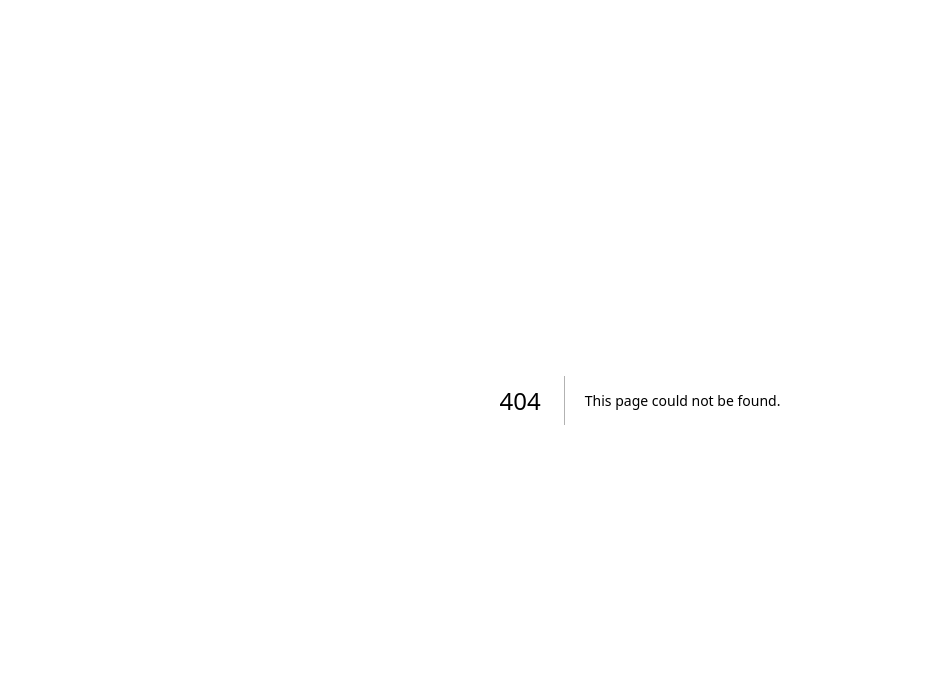
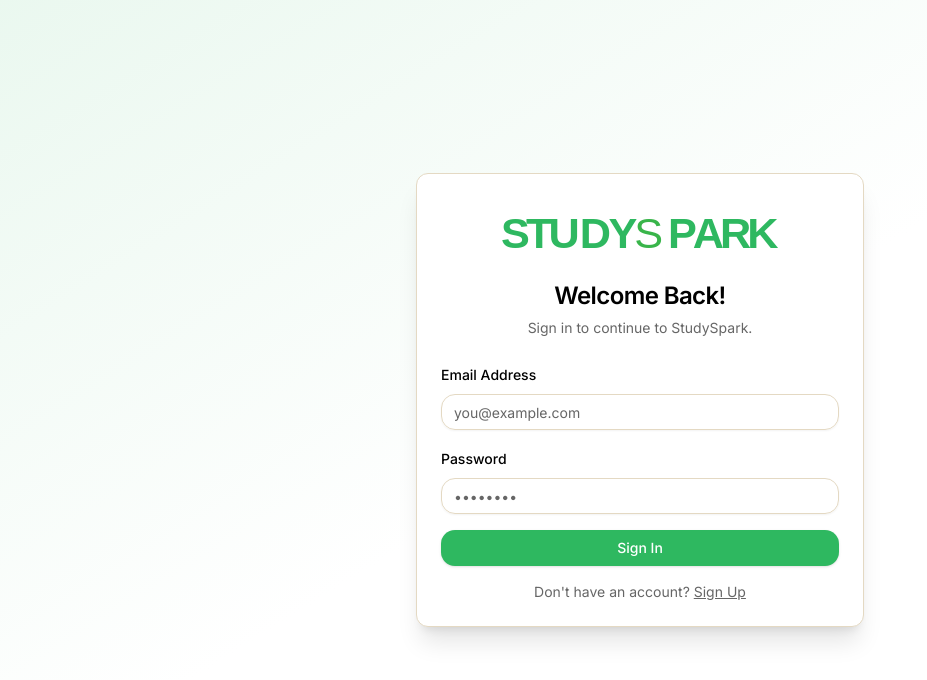
Before and after one commit to UnablePath/MemoSpark, a Next.js app: page /login in a window 1280 px wide. Before the commit this address had no page. Shown: the top 680 px of the page, without its empty margins (0-927 px from the left). Built offline with nearby package versions, Linux system fonts and the light colour scheme.

Commit message:
ples work

```diff
--- a/src/app/ClientBody.tsx
+++ b/src/app/ClientBody.tsx
@@ -1,6 +1,6 @@
 "use client";
 
-import { useEffect } from 'react';
+import { useEffect, useState } from 'react';
 import { useUser } from '@/lib/user-context';
 import { useRouter, usePathname } from 'next/navigation';
 import { Toaster } from "@/components/ui/sonner";
@@ -9,50 +9,67 @@
   children: React.ReactNode;
 }
 
+const PUBLIC_PATHS = ['/login', '/signup'];
+
 export default function ClientBody({ children }: ClientBodyProps) {
   const { profile, isProfileLoaded } = useUser();
   const router = useRouter();
   const pathname = usePathname();
+  const [isAuthenticated, setIsAuthenticated] = useState<boolean | null>(null);
 
   useEffect(() => {
-    if (!isProfileLoaded) {
-      return; // Wait until the profile is loaded
+    const authStatus = localStorage.getItem('isAuthenticated') === 'true';
+    setIsAuthenticated(authStatus);
+  }, []);
+
+  useEffect(() => {
+    if (isAuthenticated === null || !isProfileLoaded) {
+      return;
     }
 
+    const isPublicPath = PUBLIC_PATHS.includes(pathname);
     const needsOnboarding = !profile.name;
     const isOnboardingPage = pathname === '/onboarding';
 
-    // TODO: Add authentication check here later
-    // const isAuthenticated = checkAuthStatus(); // Placeholder
-    // if (!isAuthenticated && pathname !== '/login') {
-    //   router.replace('/login');
-    //   return;
-    // }
+    if (!isAuthenticated && !isPublicPath) {
+      router.replace('/login');
+      return;
+    }
 
-    if (needsOnboarding && !isOnboardingPage) {
-      // If profile name is missing and we are NOT on the onboarding page, redirect there
-      router.replace('/onboarding');
-    } else if (!needsOnboarding && isOnboardingPage) {
-      // If profile name EXISTS and we ARE on the onboarding page, redirect away
-      router.replace('/dashboard');
+    if (isAuthenticated) {
+      if (needsOnboarding && !isOnboardingPage && !isPublicPath) {
+        router.replace('/onboarding');
+      } else if (!needsOnboarding && isOnboardingPage) {
+        router.replace('/dashboard');
+      }
     }
-    // Otherwise, stay on the current page (e.g., dashboard, settings, etc.)
 
-  }, [isProfileLoaded, profile, pathname, router]);
+  }, [isAuthenticated, isProfileLoaded, profile, pathname, router]);
 
-  // Render children only if profile is loaded and onboarding status is resolved,
-  // or if on the onboarding page itself while needing onboarding.
-  const shouldRenderChildren = isProfileLoaded && (!profile.name || pathname !== '/onboarding');
+  const shouldRenderChildren = () => {
+    if (isAuthenticated === null || (!isProfileLoaded && isAuthenticated)) {
+      return false;
+    }
+    if (!isAuthenticated && PUBLIC_PATHS.includes(pathname)) {
+      return true;
+    }
+    if (isAuthenticated && !profile.name && pathname === '/onboarding') {
+      return true;
+    }
+    if (isAuthenticated && profile.name && !PUBLIC_PATHS.includes(pathname) && pathname !== '/onboarding') {
+      return true;
+    }
+    return false;
+  };
 
   return (
     <>
-      {/* Render children based on loading/onboarding state */}
-      {shouldRenderChildren ? children : (
+      {shouldRenderChildren() ? children : (
           <div className="flex items-center justify-center h-screen bg-background">
-              <p>Loading...</p> { /* Or a dedicated loading component */ }
+              <p>Loading...</p>
           </div>
       )}
-      <Toaster /> { /* Keep toaster accessible */}
+      <Toaster />
     </>
   );
 }
--- a/src/app/dashboard/page.tsx
+++ b/src/app/dashboard/page.tsx
@@ -1,7 +1,8 @@
 "use client";
 
 import { useRef } from "react";
-import Logo from "@/components/ui/logo";
+// import Logo from "@/components/ui/logo";
+import { StudySparkLogoSvg } from "@/components/ui/StudySparkLogoSvg";
 import ProfileHeader from "@/components/profile/ProfileHeader";
 import DashboardSwipeTabs from './DashboardSwipeTabs';
 import { useLocalStorage } from "@/hooks/useLocalStorage";
@@ -15,8 +16,8 @@
   return (
     <div ref={constraintsRef} className="flex flex-col h-screen bg-background relative overflow-hidden">
       <header className="p-4 border-b flex items-center justify-between flex-shrink-0 z-10 bg-background">
-        <div className="flex items-center">
-          <Logo size="md" />
+        <div className="flex items-center text-primary">
+          <StudySparkLogoSvg height={40} />
         </div>
         <ProfileHeader />
       </header>
--- /dev/null
+++ b/src/app/login/page.tsx
@@ -0,0 +1,110 @@
+'use client';
+
+import React, { useState, useEffect } from 'react';
+import { useRouter } from 'next/navigation';
+import { Input } from '@/components/ui/input';
+import { Button } from '@/components/ui/button';
+import { Card, CardContent, CardHeader, CardTitle, CardDescription } from '@/components/ui/card';
+import { Label } from '@/components/ui/label';
+import { StudySparkLogoSvg } from "@/components/ui/StudySparkLogoSvg";
+import Link from 'next/link';
+import type { UserProfile } from '@/lib/user-context'; // Import type for checking
+
+export default function LoginPage() {
+  const router = useRouter();
+  const [email, setEmail] = useState('');
+  const [password, setPassword] = useState('');
+  const [isLoading, setIsLoading] = useState(false);
+
+  // Prevent access if already authenticated (optional but good practice)
+  useEffect(() => {
+    const isAuthenticated = localStorage.getItem('isAuthenticated') === 'true';
+    if (isAuthenticated) {
+      router.replace('/dashboard'); // Or check onboarding status here too
+    }
+  }, [router]);
+
+  const handleLogin = () => {
+    setIsLoading(true);
+    // --- Simulate Login ---
+    // In a real app: validate inputs, send to backend, handle response
+    console.log('Simulating login for:', email);
+
+    // Simulate network delay
+    setTimeout(() => {
+      // On successful simulation:
+      localStorage.setItem('isAuthenticated', 'true');
+
+      // Check if onboarding is needed by looking at stored profile
+      const savedProfileRaw = localStorage.getItem("studyspark_profile");
+      let needsOnboarding = true; // Default to true
+      if (savedProfileRaw) {
+        try {
+          const savedProfile: Partial<UserProfile> = JSON.parse(savedProfileRaw);
+          if (savedProfile.name) {
+            needsOnboarding = false;
+          }
+        } catch (e) {
+          console.error("Error parsing profile during login check:", e);
+          // Proceed assuming onboarding needed if profile is corrupted
+        }
+      }
+
+      setIsLoading(false);
+
+      // Redirect based on onboarding status
+      if (needsOnboarding) {
+        router.push('/onboarding');
+      } else {
+        router.push('/dashboard');
+      }
+    }, 1000); // 1 second delay
+  };
+
+  return (
+    <div className="flex flex-col items-center justify-center min-h-screen bg-gradient-to-br from-primary/10 via-background to-background p-4">
+      <Card className="w-full max-w-md shadow-xl">
+        <CardHeader className="text-center">
+          <div className="mx-auto mb-4 text-primary">
+            <StudySparkLogoSvg height={60} />
+          </div>
+          <CardTitle className="text-2xl">Welcome Back!</CardTitle>
+          <CardDescription>Sign in to continue to StudySpark.</CardDescription>
+        </CardHeader>
+        <CardContent className="space-y-4">
+          <div className="space-y-2">
+            <Label htmlFor="email">Email Address</Label>
+            <Input
+              id="email"
+              type="email"
+              placeholder="you@example.com"
+              value={email}
+              onChange={(e) => setEmail(e.target.value)}
+              disabled={isLoading}
+            />
+          </div>
+          <div className="space-y-2">
+            <Label htmlFor="password">Password</Label>
+            <Input
+              id="password"
+              type="password"
+              placeholder="••••••••"
+              value={password}
+              onChange={(e) => setPassword(e.target.value)}
+              disabled={isLoading}
+            />
+          </div>
+          <Button onClick={handleLogin} disabled={isLoading} className="w-full">
+            {isLoading ? 'Signing In...' : 'Sign In'}
+          </Button>
+          <p className="text-center text-sm text-muted-foreground">
+            Don't have an account?{' '}
+            <Link href="/signup" className="underline hover:text-primary">
+              Sign Up
+            </Link>
+          </p>
+        </CardContent>
+      </Card>
+    </div>
+  );
+}
--- a/src/app/onboarding/page.tsx
+++ b/src/app/onboarding/page.tsx
@@ -7,7 +7,7 @@
 import { Button } from '@/components/ui/button';
 import { Card, CardContent, CardHeader, CardTitle, CardDescription } from '@/components/ui/card';
 import { Label } from '@/components/ui/label';
-import Logo from '@/components/ui/logo';
+import { StudySparkLogoSvg } from "@/components/ui/StudySparkLogoSvg";
 
 export default function OnboardingPage() {
   const router = useRouter();
@@ -25,7 +25,7 @@
   const handleOnboardingSubmit = () => {
     updateProfile({ name, email });
     // Attempt to save - saveProfile includes validation and toasts
-    if (saveProfile()) {
+    if (Boolean(saveProfile())) {
       router.push('/dashboard'); // Navigate to dashboard on successful save
     }
   };
@@ -45,8 +45,8 @@
     <div className="flex flex-col items-center justify-center min-h-screen bg-gradient-to-br from-primary/10 via-background to-background p-4">
       <Card className="w-full max-w-md shadow-xl">
         <CardHeader className="text-center">
-            <div className="mx-auto mb-4">
-                <Logo size="lg" />
+            <div className="mx-auto mb-4 text-primary">
+                <StudySparkLogoSvg height={60} />
             </div>
           <CardTitle className="text-2xl">Welcome to StudySpark!</CardTitle>
           <CardDescription>Let's get your profile set up quickly.</CardDescription>
--- a/src/app/page.tsx
+++ b/src/app/page.tsx
@@ -4,7 +4,7 @@
 import { useRouter } from "next/navigation";
 import { Button } from "@/components/ui/button";
 import { motion } from "framer-motion";
-import Logo from "@/components/ui/logo";
+import { StudySparkLogoSvg } from "@/components/ui/StudySparkLogoSvg";
 import Image from "next/image";
 
 export default function LandingPage() {
@@ -81,9 +81,9 @@
             initial={{ scale: 0 }}
             animate={{ scale: 1 }}
             transition={{ duration: 0.8, type: "spring", bounce: 0.4 }}
-            className="animate-floating"
+            className="animate-floating text-white"
           >
-            <Logo size="lg" showText={false} />
+            <StudySparkLogoSvg height={60} />
           </motion.div>
 
           {/* App Name */}
@@ -121,9 +121,9 @@
               Learn More
             </Button>
 
-            {/* Enter App Button */}
+            {/* Enter App Button -> Navigate to Login */}
             <Button
-              onClick={() => router.push("/dashboard")}
+              onClick={() => router.push("/login")}
               variant="outline"
               className="bg-transparent text-white border-white hover:bg-white hover:text-primary font-semibold px-8 py-3 text-lg rounded-full transition-all duration-300 ease-in-out transform hover:scale-105"
             >
@@ -157,8 +157,9 @@
           ))}
         </div>
          <div className="text-center mt-16">
+             {/* Button at bottom -> Navigate to Login */}
              <Button
-                onClick={() => router.push('/dashboard')}
+                onClick={() => router.push('/login')}
                 size="lg"
                 className="bg-primary text-primary-foreground hover:bg-primary/90 font-semibold px-10 py-6 text-xl rounded-full shadow-lg transition-all duration-300 ease-in-out transform hover:scale-105"
             >
--- /dev/null
+++ b/src/app/signup/page.tsx
@@ -0,0 +1,41 @@
+'use client';
+
+import React from 'react';
+import { Button } from '@/components/ui/button';
+import { Card, CardContent, CardHeader, CardTitle, CardDescription } from '@/components/ui/card';
+import { StudySparkLogoSvg } from "@/components/ui/StudySparkLogoSvg";
+import Link from 'next/link';
+
+export default function SignupPage() {
+
+  // TODO: Implement actual signup form and logic
+
+  return (
+    <div className="flex flex-col items-center justify-center min-h-screen bg-gradient-to-br from-primary/10 via-background to-background p-4">
+      <Card className="w-full max-w-md shadow-xl">
+        <CardHeader className="text-center">
+          <div className="mx-auto mb-4 text-primary">
+            <StudySparkLogoSvg height={60} />
+          </div>
+          <CardTitle className="text-2xl">Create Account</CardTitle>
+          <CardDescription>Join StudySpark today!</CardDescription>
+        </CardHeader>
+        <CardContent className="space-y-4">
+          <p className="text-center text-muted-foreground">
+            (Signup form coming soon)
+          </p>
+          {/* Placeholder inputs or form elements can go here */}
+          <Button variant="secondary" className="w-full" disabled>
+            Create Account (Coming Soon)
+          </Button>
+          <p className="text-center text-sm text-muted-foreground">
+            Already have an account?{' '}
+            <Link href="/login" className="underline hover:text-primary">
+              Sign In
+            </Link>
+          </p>
+        </CardContent>
+      </Card>
+    </div>
+  );
+}
--- a/src/components/profile/ProfileHeader.tsx
+++ b/src/components/profile/ProfileHeader.tsx
@@ -15,7 +15,7 @@
 import { FaCog, FaUser, FaSignOutAlt } from "react-icons/fa";
 
 export const ProfileHeader = () => {
-  const { profile, isProfileLoaded } = useUser();
+  const { profile, isProfileLoaded, resetProfile } = useUser();
   const router = useRouter();
 
   // Get user initials for avatar
@@ -37,6 +37,16 @@
   const handleNavigateToProfile = () => {
     // Navigate to the dedicated profile page
     router.push("/profile");
+  };
+
+  // Handle Sign Out
+  const handleSignOut = () => {
+    localStorage.removeItem('isAuthenticated'); // Clear auth flag
+    // Optional: Clear the profile from local storage too
+    // localStorage.removeItem('studyspark_profile');
+    // Optional: Reset profile state in context if desired
+    // resetProfile();
+    router.push('/login'); // Redirect to login
   };
 
   if (!isProfileLoaded) {
@@ -68,7 +78,7 @@
           <FaCog className="mr-2 h-4 w-4" /> Settings
         </DropdownMenuItem>
         <DropdownMenuSeparator />
-        <DropdownMenuItem className="cursor-pointer">
+        <DropdownMenuItem onClick={handleSignOut} className="cursor-pointer text-destructive focus:text-destructive focus:bg-destructive/10">
           <FaSignOutAlt className="mr-2 h-4 w-4" /> Sign Out
         </DropdownMenuItem>
       </DropdownMenuContent>
--- /dev/null
+++ b/src/components/ui/StudySparkLogoSvg.tsx
@@ -0,0 +1,58 @@
+import React from 'react';
+
+interface StudySparkLogoSvgProps {
+  height: number; // Specify height in pixels
+  className?: string;
+}
+
+// Aspect ratio derived from viewBox (774.07 / 166.98 ≈ 4.6356)
+const ASPECT_RATIO = 774.07 / 166.98;
+
+export const StudySparkLogoSvg: React.FC<StudySparkLogoSvgProps> = ({ height, className }) => {
+  const width = height * ASPECT_RATIO;
+
+  return (
+    <svg
+        id="studyspark-logo"
+        xmlns="http://www.w3.org/2000/svg"
+        viewBox="0 0 774.07 166.98"
+        height={`${height}px`}
+        width={`${width}px`}
+        className={className} // Allow passing additional classes
+        aria-label="StudySpark Logo"
+    >
+        {/* Extracted from public/StudySpark.svg */}
+        <defs>
+            <style>
+            {`
+                .studyspark-logo-b { letter-spacing: -0.09em; }
+                .studyspark-logo-b, .studyspark-logo-c, .studyspark-logo-d, .studyspark-logo-e {
+                    font-family: 'Square721 BT', sans-serif; /* Fallback font */
+                    font-weight: 700;
+                }
+                .studyspark-logo-c { letter-spacing: -0.09em; }
+                .studyspark-logo-d { letter-spacing: -0.15em; }
+                .studyspark-logo-f { font-size: 120.41px; fill: currentColor; } /* Use currentColor for text */
+                .studyspark-logo-g {
+                    fill: #39b54a; /* Original green */
+                    font-family: 'linea', sans-serif; /* Specify fallback */
+                    letter-spacing: -0.09em;
+                 }
+                .studyspark-logo-e { letter-spacing: -0.11em; }
+            `}
+            </style>
+        </defs>
+        <text className="studyspark-logo-f" transform="translate(0 138.58)">
+            <tspan className="studyspark-logo-b" x="0" y="0">STU</tspan>
+            <tspan className="studyspark-logo-e" x="219.35" y="0">D</tspan>
+            <tspan className="studyspark-logo-c" x="299.23" y="0">Y</tspan>
+            {/* Apply green fill directly or via class */}
+            <tspan className="studyspark-logo-g" fill="#39b54a" x="371.11" y="0">S</tspan>
+            <tspan className="studyspark-logo-d" x="464.45" y="0">P</tspan>
+            <tspan className="studyspark-logo-b" x="533.39" y="0">ARK</tspan>
+        </text>
+    </svg>
+  );
+};
+
+export default StudySparkLogoSvg;
--- a/src/components/ui/logo.tsx
+++ /dev/null
@@ -1,57 +0,0 @@
-import type React from "react";
-import { cn } from "@/lib/utils";
-import KoalaMascot from "./koala-mascot";
-
-interface LogoProps extends React.HTMLAttributes<HTMLDivElement> {
-  size?: "sm" | "md" | "lg";
-  showText?: boolean;
-}
-
-export const Logo = ({
-  size = "md",
-  showText = true,
-  className,
-  ...props
-}: LogoProps) => {
-  const sizeClasses = {
-    sm: "h-8 w-8",
-    md: "h-12 w-12",
-    lg: "h-16 w-16",
-  };
-
-  const koalaSizes = {
-    sm: 24,
-    md: 40,
-    lg: 56,
-  };
-
-  const textSizes = {
-    sm: "text-xs",
-    md: "text-sm",
-    lg: "text-base font-bold",
-  };
-
-  return (
-    <div
-      className={cn(
-        "flex flex-col items-center",
-        className
-      )}
-      {...props}
-    >
-      <div
-        className={cn(
-          "rounded-full bg-white flex items-center justify-center shadow-lg border-2 border-primary",
-          sizeClasses[size]
-        )}
-      >
-        <KoalaMascot size={koalaSizes[size]} />
-      </div>
-      {showText && (
-        <span className={cn("mt-1 font-bold", textSizes[size])}>StudySpark</span>
-      )}
-    </div>
-  );
-};
-
-export default Logo;
```
Also changed, not shown: public/StudySpark.svg (added).
